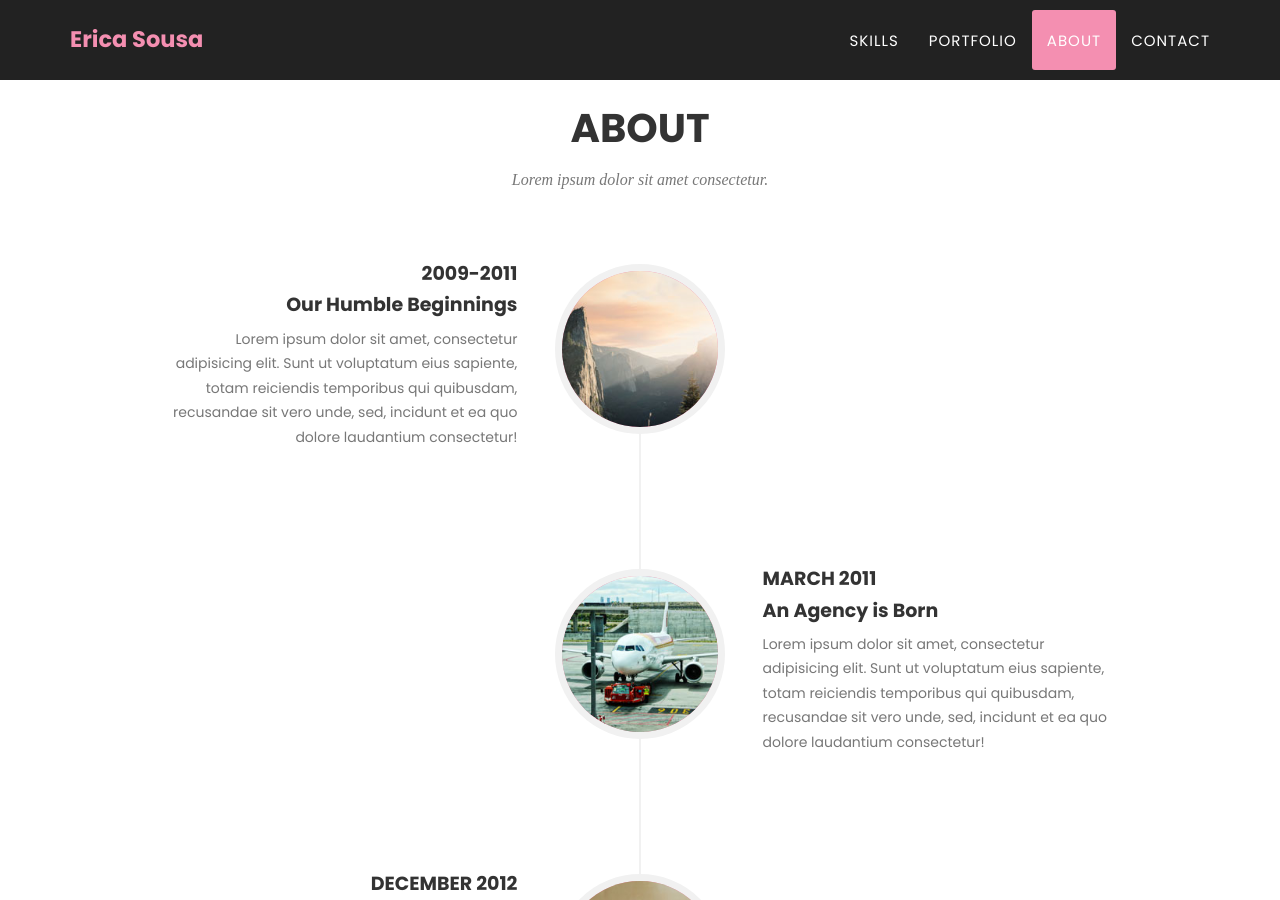
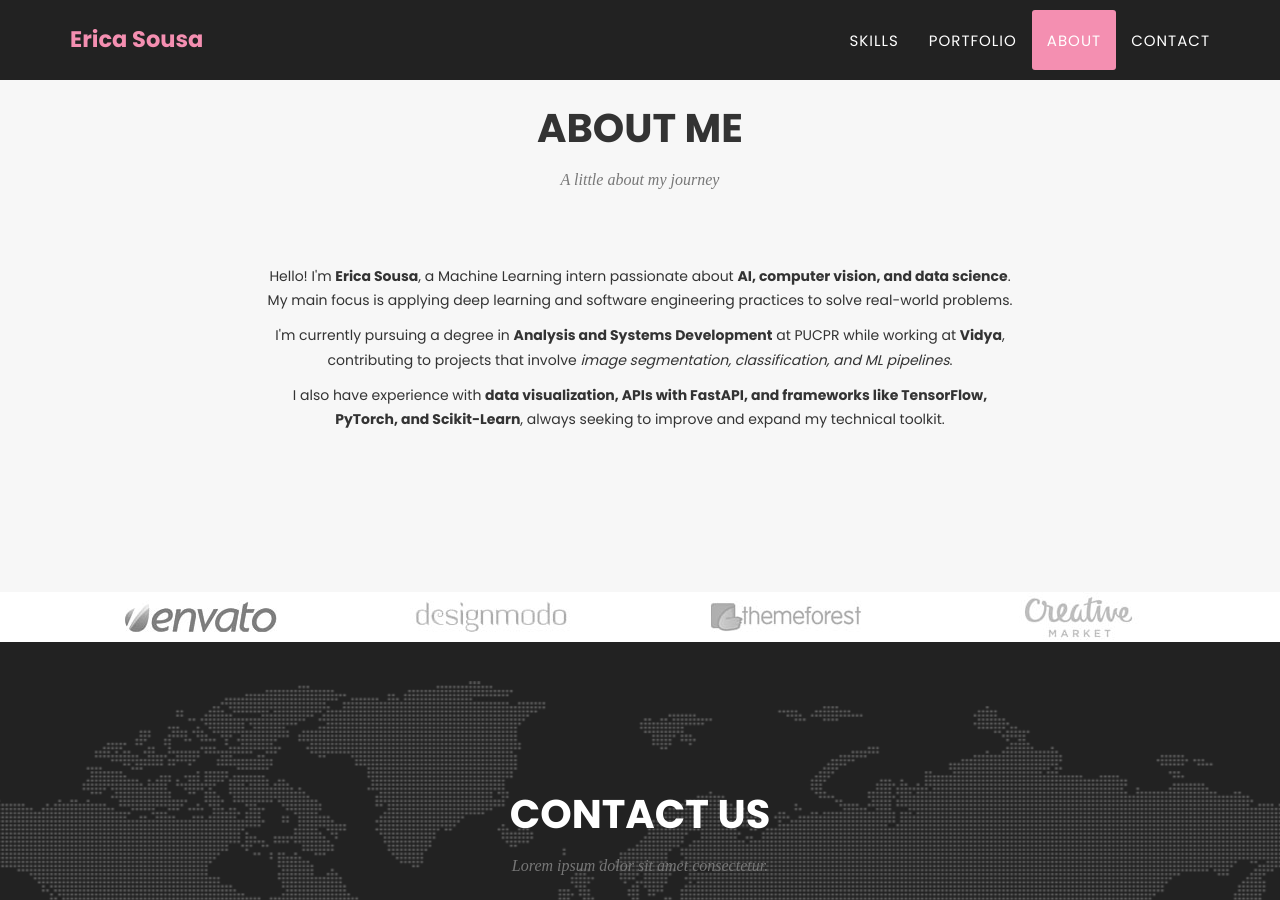
Before and after one commit to ericasousaa/EricaSousa, a Jekyll site: the page built from index.html, in a window 1280 px wide and 900 px high, scrolled down 3293 px. Built offline with Jekyll 4.4.1, drawn with Linux system fonts in a browser that asks for light colours; some web fonts are replaced; some of the changed text lies outside the part shown.

Commit message:
Update about.html

```diff
--- a/_includes/about.html
+++ b/_includes/about.html
@@ -1,79 +1,29 @@
 <!-- About Section -->
-    <section id="about">
+<section id="about" class="bg-light-gray">
   <div class="container">
     <div class="row">
       <div class="col-lg-12 text-center">
-                    <h2 class="section-heading">About</h2>
-                    <h3 class="section-subheading text-muted">Lorem ipsum dolor sit amet consectetur.</h3>
+        <h2 class="section-heading">About Me</h2>
+        <h3 class="section-subheading text-muted">A little about my journey</h3>
       </div>
     </div>
     <div class="row">
-                <div class="col-lg-12">
-                    <ul class="timeline">
-                        <li>
-                            <div class="timeline-image">
-                                <img class="img-circle img-responsive" src="img/about/1.jpg" alt="">
-                            </div>
-                            <div class="timeline-panel">
-                                <div class="timeline-heading">
-                                    <h4>2009-2011</h4>
-                                    <h4 class="subheading">Our Humble Beginnings</h4>
-                                </div>
-                                <div class="timeline-body">
-                                    <p class="text-muted">Lorem ipsum dolor sit amet, consectetur adipisicing elit. Sunt ut voluptatum eius sapiente, totam reiciendis temporibus qui quibusdam, recusandae sit vero unde, sed, incidunt et ea quo dolore laudantium consectetur!</p>
-                                </div>
-                            </div>
-                        </li>
-                        <li class="timeline-inverted">
-                            <div class="timeline-image">
-                                <img class="img-circle img-responsive" src="img/about/2.jpg" alt="">
-                            </div>
-                            <div class="timeline-panel">
-                                <div class="timeline-heading">
-                                    <h4>March 2011</h4>
-                                    <h4 class="subheading">An Agency is Born</h4>
-                                </div>
-                                <div class="timeline-body">
-                                    <p class="text-muted">Lorem ipsum dolor sit amet, consectetur adipisicing elit. Sunt ut voluptatum eius sapiente, totam reiciendis temporibus qui quibusdam, recusandae sit vero unde, sed, incidunt et ea quo dolore laudantium consectetur!</p>
-                                </div>
-                            </div>
-                        </li>
-                        <li>
-                            <div class="timeline-image">
-                                <img class="img-circle img-responsive" src="img/about/3.jpg" alt="">
-                            </div>
-                            <div class="timeline-panel">
-                                <div class="timeline-heading">
-                                    <h4>December 2012</h4>
-                                    <h4 class="subheading">Transition to Full Service</h4>
-                                </div>
-                                <div class="timeline-body">
-                                    <p class="text-muted">Lorem ipsum dolor sit amet, consectetur adipisicing elit. Sunt ut voluptatum eius sapiente, totam reiciendis temporibus qui quibusdam, recusandae sit vero unde, sed, incidunt et ea quo dolore laudantium consectetur!</p>
-                                </div>
-                            </div>
-                        </li>
-                        <li class="timeline-inverted">
-                            <div class="timeline-image">
-                                <img class="img-circle img-responsive" src="img/about/4.jpg" alt="">
-                            </div>
-                            <div class="timeline-panel">
-                                <div class="timeline-heading">
-                                    <h4>July 2014</h4>
-                                    <h4 class="subheading">Phase Two Expansion</h4>
-                                </div>
-                                <div class="timeline-body">
-                                    <p class="text-muted">Lorem ipsum dolor sit amet, consectetur adipisicing elit. Sunt ut voluptatum eius sapiente, totam reiciendis temporibus qui quibusdam, recusandae sit vero unde, sed, incidunt et ea quo dolore laudantium consectetur!</p>
-                                </div>
-                            </div>
-                        </li>
-                        <li class="timeline-inverted">
-                            <div class="timeline-image">
-                                <h4>Be Part
-                                    <br>Of Our
-                                    <br>Story!</h4>
-                            </div>
-                        </li>
-                    </ul>
+      <div class="col-lg-8 col-lg-offset-2 text-center">
+        <p>
+          Hello! I'm <strong>Erica Sousa</strong>, a Machine Learning intern passionate about
+          <strong>AI, computer vision, and data science</strong>. My main focus is applying
+          deep learning and software engineering practices to solve real-world problems.
+        </p>
+        <p>
+          I'm currently pursuing a degree in <strong>Analysis and Systems Development</strong>
+          at PUCPR while working at <strong>Vidya</strong>, contributing to projects that involve
+          <em>image segmentation, classification, and ML pipelines</em>.
+        </p>
+        <p>
+          I also have experience with <strong>data visualization, APIs with FastAPI,
+          and frameworks like TensorFlow, PyTorch, and Scikit-Learn</strong>, always seeking
+          to improve and expand my technical toolkit.
+        </p>
       </div>
     </div>
   </div>
```
Lines whose indentation alone changed are shown as unchanged.
